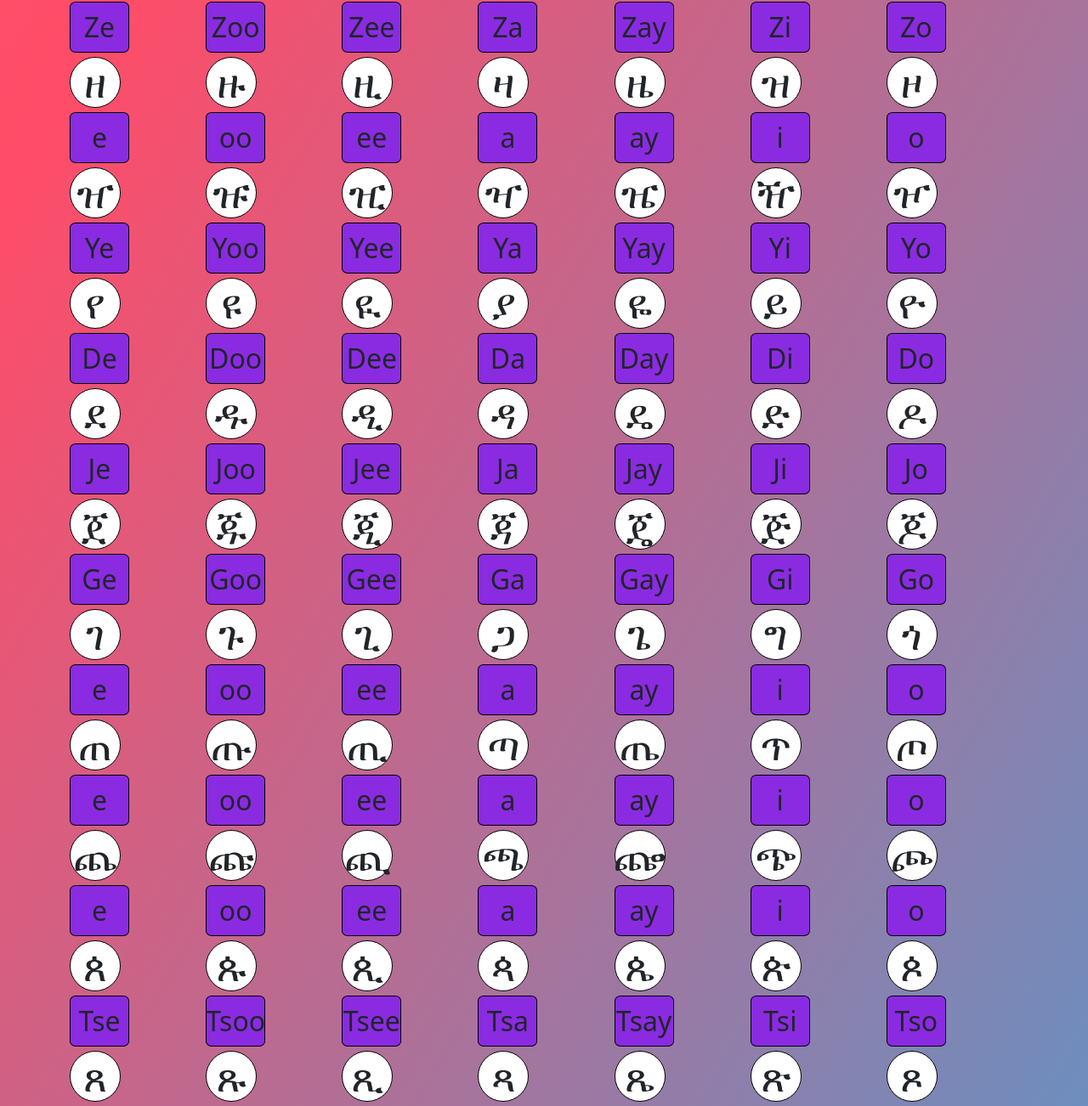
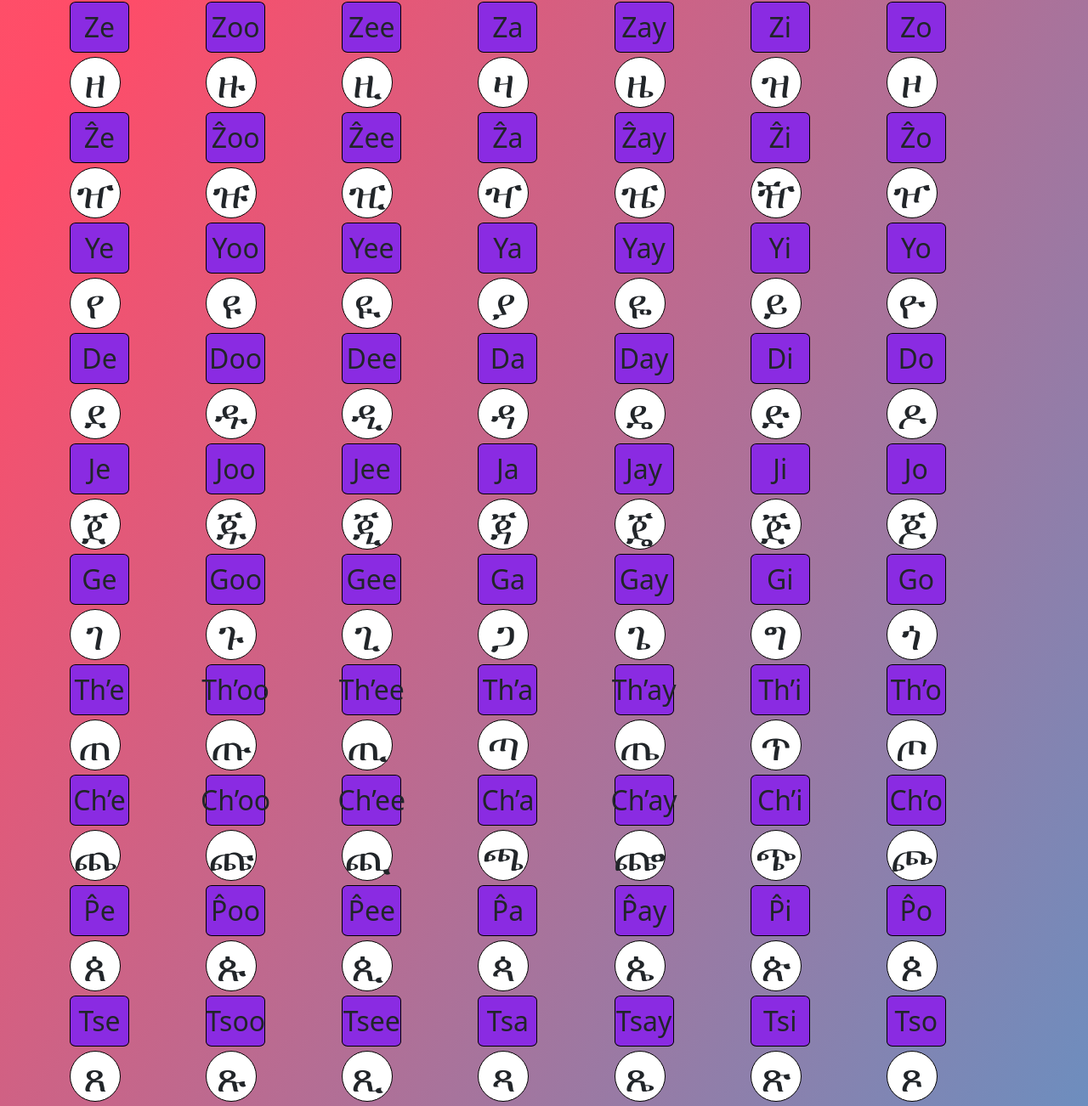
Before and after one commit to sjember/xamharic, a plain HTML site: page index.html in a window 1280 px wide. Shown: the part 2330-3632 px from the top of the page at 85% size. Drawn offline with nearby package versions, Linux system fonts and the light colour scheme.

Commit message:
Update index.html

```diff
--- a/index.html
+++ b/index.html
@@ -256,13 +256,13 @@
 				<div class="cell">ን</div>
 				<div class="cell">ኖ</div>
 
-				<div class="x">e</div>
-				<div class="x">oo</div>
-				<div class="x">ee</div>
-				<div class="x">a</div>
-				<div class="x">ay</div>
-				<div class="x">i</div>
-				<div class="x">o</div>
+				<div class="x">Ñe</div>
+				<div class="x">Ñoo</div>
+				<div class="x">Ñee</div>
+				<div class="x">Ña</div>
+				<div class="x">Ñay</div>
+				<div class="x">Ñi</div>
+				<div class="x">Ño</div>
 
 				<div class="cell">ኘ</div>
 				<div class="cell">ኙ</div>
@@ -320,13 +320,13 @@
 				<div class="cell">ዝ</div>
 				<div class="cell">ዞ</div>
 
-				<div class="x">e</div>
-				<div class="x">oo</div>
-				<div class="x">ee</div>
-				<div class="x">a</div>
-				<div class="x">ay</div>
-				<div class="x">i</div>
-				<div class="x">o</div>
+				<div class="x">Ẑe</div>
+				<div class="x">Ẑoo</div>
+				<div class="x">Ẑee</div>
+				<div class="x">Ẑa</div>
+				<div class="x">Ẑay</div>
+				<div class="x">Ẑi</div>
+				<div class="x">Ẑo</div>
 
 				<div class="cell">ዠ</div>
 				<div class="cell">ዡ</div>
@@ -400,13 +400,13 @@
 				<div class="cell">ግ</div>
 				<div class="cell">ጎ</div>
 
-				<div class="x">e</div>
-				<div class="x">oo</div>
-				<div class="x">ee</div>
-				<div class="x">a</div>
-				<div class="x">ay</div>
-				<div class="x">i</div>
-				<div class="x">o</div>
+				<div class="x">Th’e</div>
+				<div class="x">Th’oo</div>
+				<div class="x">Th’ee</div>
+				<div class="x">Th’a</div>
+				<div class="x">Th’ay</div>
+				<div class="x">Th’i</div>
+				<div class="x">Th’o</div>
 
 				<div class="cell">ጠ</div>
 				<div class="cell">ጡ</div>
@@ -416,13 +416,13 @@
 				<div class="cell">ጥ</div>
 				<div class="cell">ጦ</div>
 
-				<div class="x">e</div>
-				<div class="x">oo</div>
-				<div class="x">ee</div>
-				<div class="x">a</div>
-				<div class="x">ay</div>
-				<div class="x">i</div>
-				<div class="x">o</div>
+				<div class="x">Ch’e</div>
+				<div class="x">Ch’oo</div>
+				<div class="x">Ch’ee</div>
+				<div class="x">Ch’a</div>
+				<div class="x">Ch’ay</div>
+				<div class="x">Ch’i</div>
+				<div class="x">Ch’o</div>
 
 				<div class="cell">ጨ</div>
 				<div class="cell">ጩ</div>
@@ -432,13 +432,13 @@
 				<div class="cell">ጭ</div>
 				<div class="cell">ጮ</div>
 
-				<div class="x">e</div>
-				<div class="x">oo</div>
-				<div class="x">ee</div>
-				<div class="x">a</div>
-				<div class="x">ay</div>
-				<div class="x">i</div>
-				<div class="x">o</div>
+				<div class="x">P̂e</div>
+				<div class="x">P̂oo</div>
+				<div class="x">P̂ee</div>
+				<div class="x">P̂a</div>
+				<div class="x">P̂ay</div>
+				<div class="x">P̂i</div>
+				<div class="x">P̂o</div>
 
 				<div class="cell">ጰ</div>
 				<div class="cell">ጱ</div>
```
